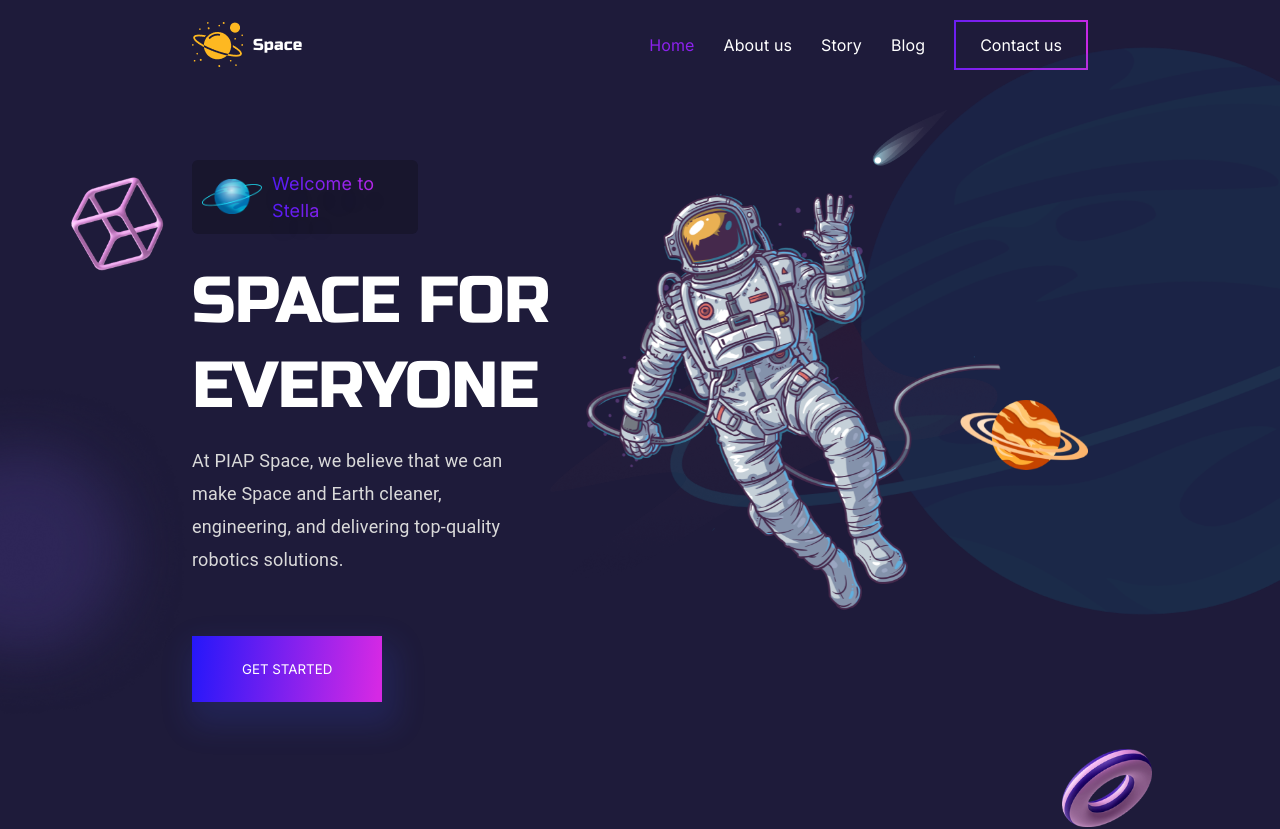
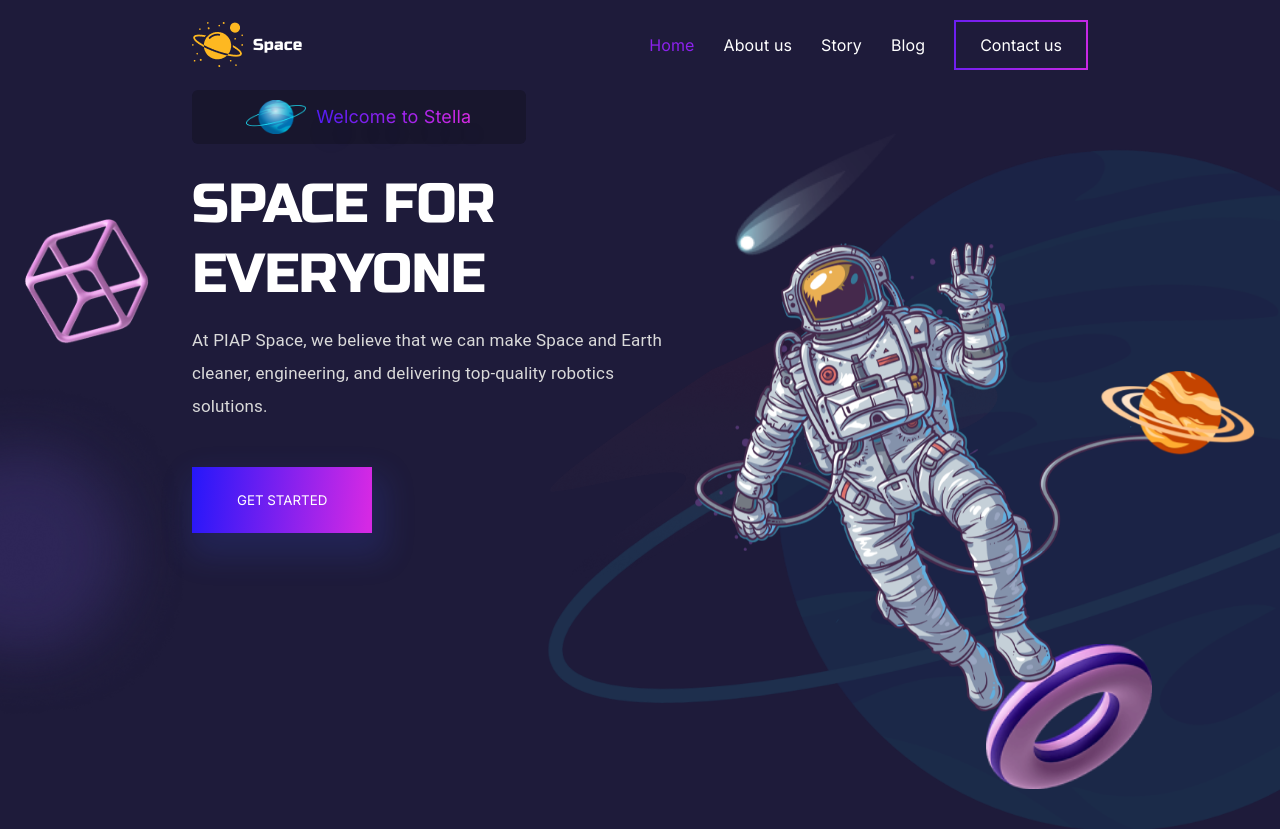
Before and after one commit to codeComet/space-landing-page, a React (Create React App) app: page / in a window 1280 px wide. Shown: the top 829 px of the page. Built offline with nearby package versions, Linux system fonts and the light colour scheme; no server answers.

Commit message:
responsiveness completed for tablet and higher devices

```diff
--- a/src/components/discover/style.css
+++ b/src/components/discover/style.css
@@ -43,6 +43,7 @@
 @media screen and (max-width: 600px) {
   .card-container {
     flex-wrap: wrap;
+    justify-content: center !important;
   }
 
   .card-parent {
--- a/src/components/filter/Filter.jsx
+++ b/src/components/filter/Filter.jsx
@@ -173,7 +173,9 @@ const Filter = ({ data, loading }) => {
       <Box className="data-parent">
         <Box className="data-container">
           {loading ? (
-            <Box sx={{ width: "100%", margin: "auto", textAlign: "center" }}>
+            <Box
+              sx={{ width: "100%", margin: "20px auto", textAlign: "center" }}
+            >
               <CircularProgress />
             </Box>
           ) : currentCards.length !== 0 ? (
--- a/src/components/hero/styles.css
+++ b/src/components/hero/styles.css
@@ -142,6 +142,9 @@
 /* Responsive CSS */
 
 @media screen and (max-width: 600px) {
+  .hero-parent {
+    min-height: 65vh;
+  }
   .welcome-text {
     width: 90%;
   }
@@ -216,3 +219,102 @@
     right: 30%;
   }
 }
+
+@media screen and (min-width: 600px) {
+  .welcome-text {
+    width: 50%;
+  }
+
+  .hero-text {
+    padding-top: 0px;
+  }
+
+  .welcome-text img {
+    width: 40px;
+  }
+
+  .welcome-header {
+    width: 70%;
+  }
+
+  .welcome-header h1 {
+    font-size: 46px;
+    line-height: 60px;
+  }
+
+  .welcome-header p {
+    width: 80%;
+    margin-bottom: 44px;
+    font-size: 17px;
+  }
+
+  .welcome-btn button {
+    padding: 25px 45px;
+  }
+
+  .astronaut {
+    width: 50%;
+    right: 3%;
+    top: 9%;
+  }
+
+  .boxpng {
+    width: 12%;
+    left: 10px;
+    top: 15%;
+  }
+
+  .planetbg {
+    position: absolute;
+    right: 0;
+    top: 15px;
+    width: 60%;
+  }
+
+  .donutpng {
+    bottom: 8%;
+    width: 13%;
+  }
+
+  .planetpng {
+    right: 2%;
+    bottom: 61%;
+    width: 12%;
+  }
+
+  .vectorpng {
+    position: absolute;
+    right: 22%;
+    top: 29%;
+    width: 35%;
+  }
+
+  .cometpng {
+    width: 13%;
+    top: 0;
+    right: 30%;
+  }
+}
+
+@media only screen and (min-width: 768px) {
+  .welcome-text {
+    width: 35%;
+  }
+
+  .welcome-header h1 {
+    font-size: 55px;
+    line-height: 70px;
+  }
+
+  .astronaut {
+    width: 45%;
+    right: 5%;
+    top: 11.5%;
+  }
+
+  .planetpng {
+    right: 2%;
+    bottom: 52%;
+    width: 12%;
+  }
+}
--- a/src/components/nav/Nav.jsx
+++ b/src/components/nav/Nav.jsx
@@ -27,7 +27,7 @@ export default function Nav() {
           alignItems: "center",
           justifyContent: "space-between",
           padding: "20px 0px",
-          width: "70%",
+          width: { lg: "70%", md: "74%", xs: "75%" },
           margin: "auto",
         }}
       >
@@ -62,7 +62,7 @@ export default function Nav() {
 
           position: "absolute",
           top: "20px",
-          right: "20px",
+          right: "30px",
         }}
       >
         <TemporaryDrawer open={open} setOpen={setOpen} />
@@ -136,7 +136,7 @@ function TemporaryDrawer({ setOpen }) {
             src={menu}
             alt="menu"
             onClick={toggleDrawer("right", true)}
-            style={{ width: "40%" }}
+            style={{ width: "35%" }}
           />
         </Box>
 
```
